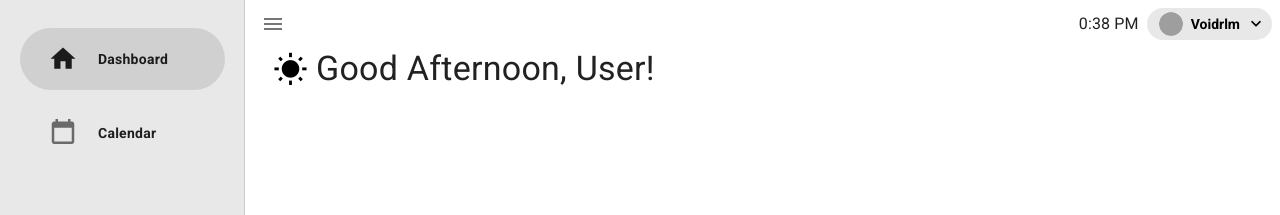
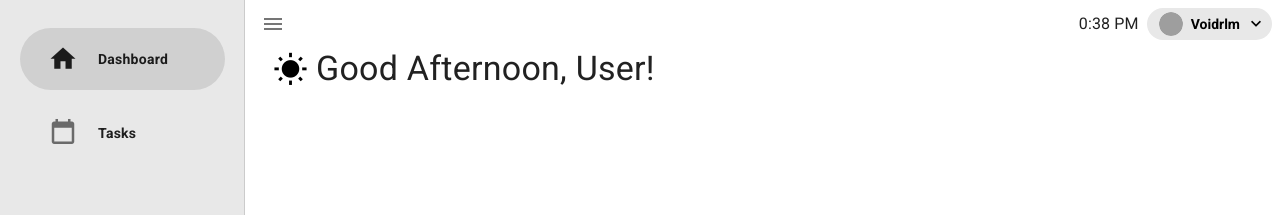
Before and after one commit to voidrlm/Reminder-VueJS, a Vue app: page /#/dashboard in a window 1280 px wide. Shown: the top 215 px of the page. Built offline with nearby package versions, Linux system fonts and the light colour scheme; grey boxes are pictures that could not be loaded.

Commit message:
Changes calender to tasks

```diff
--- a/src/components/navigation/navBar.vue
+++ b/src/components/navigation/navBar.vue
@@ -41,7 +41,7 @@ export default {
     showNavbarDrawer: true,
     items: [
       { title: "Dashboard", icon: "mdi-home", route: "/dashboard" },
-      { title: "Calendar", icon: "mdi-calendar-blank", route: "/calendar" },
+      { title: "Tasks", icon: "mdi-calendar-blank", route: "/calendar" },
     ],
   }),
 };
--- a/src/views/calendar.vue
+++ b/src/views/calendar.vue
@@ -5,7 +5,7 @@
       :class="
         $vuetify.breakpoint.mdAndUp ? 'text-h4 mt-n7' : 'text-h5 justify-center'
       "
-      >Calendar
+      >Tasks
 
       <v-dialog
         v-model="showCalenderSettings"
```
